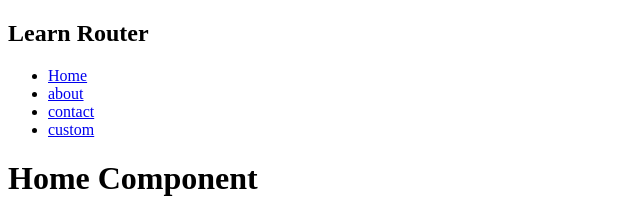
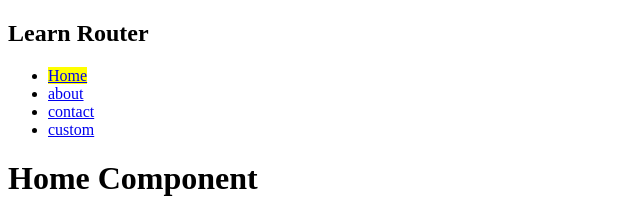
Before and after one commit to suhilkumar/learn-react-router-v6, a React (Create React App) app: page / in a window 1280 px wide. Shown: the top 198 px of the page, without its empty margins (0-640 px from the left). Built offline with nearby package versions, Linux system fonts and the light colour scheme.

Commit message:
Show which link is active and highlight it yellow

```diff
--- a/src/component/NavBar.jsx
+++ b/src/component/NavBar.jsx
@@ -1,14 +1,22 @@
 import React from 'react'
-import { Link } from 'react-router-dom'
+import { NavLink } from 'react-router-dom'
 
 const NavBar = () => {
     return (
         <>
             <ul>
-            <li><Link to="/">Home</Link></li>
-            <li><Link to="/about">about</Link></li>
-            <li><Link to="/contact">contact</Link></li>
-            <li><Link to="/custom">custom</Link></li>
+                <li><NavLink to="/" style={({ isActive }) => {
+                    return { backgroundColor: isActive ? "yellow" : "" }
+                }}>Home</NavLink></li>
+                <li><NavLink to="/about" style={({ isActive }) => {
+                    return { backgroundColor: isActive ? "yellow" : "" }
+                }}>about</NavLink></li>
+                <li><NavLink to="/contact" style={({ isActive }) => {
+                    return { backgroundColor: isActive ? "yellow" : "" }
+                }}>contact</NavLink></li>
+                <li><NavLink to="/custom" style={({ isActive }) => {
+                    return { backgroundColor: isActive ? "yellow" : "" }
+                }}>custom</NavLink></li>
             </ul>
         </>
     )
```
Lines whose indentation alone changed are shown as unchanged.
